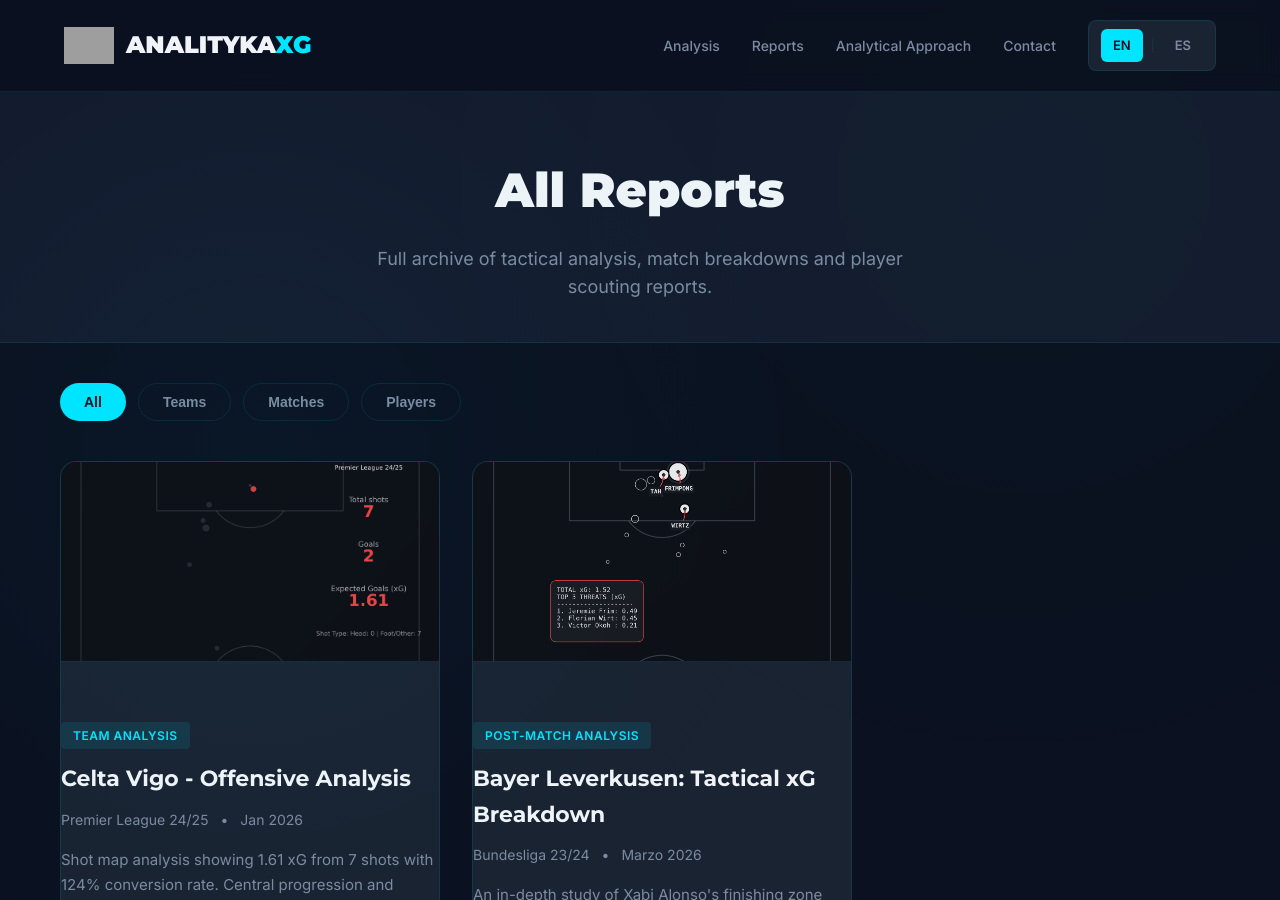
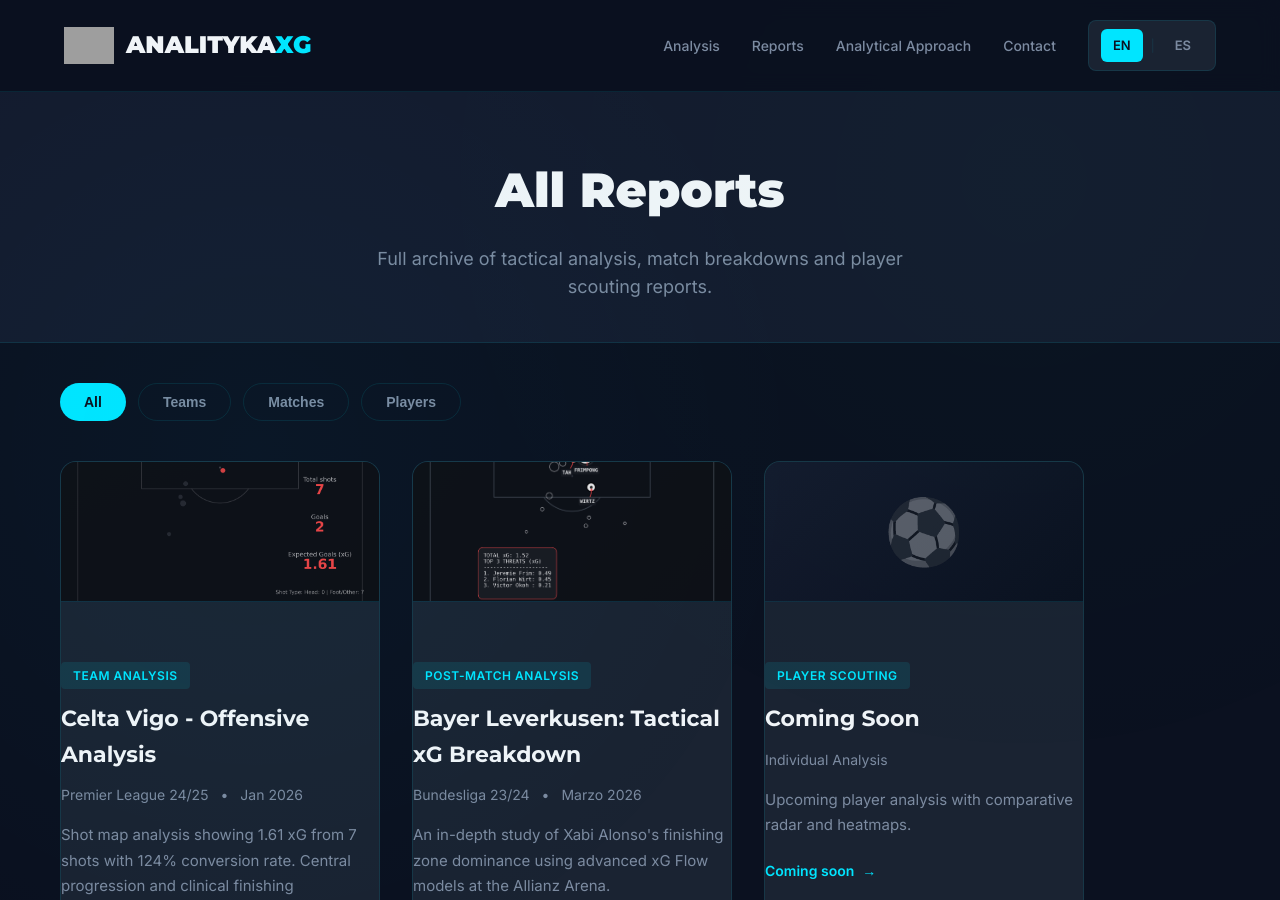
Before and after one commit to Fiallos77/analitykaXG, a Jekyll site: the page built from reports/index.md, in a window 1280 px wide and 900 px high. Built offline with Jekyll 4.4.1, drawn with Linux system fonts in a browser that asks for light colours; grey boxes are pictures that could not be loaded.

Commit message:
Update index.md

```diff
--- a/reports/index.md
+++ b/reports/index.md
@@ -22,11 +22,11 @@ lang: en
     </div>
 
     <!-- GRID -->
-    <div class="reports-grid" id="reports-grid" style="grid-template-columns: repeat(auto-fill, minmax(320px, 380px)); justify-content: start;">
+    <div class="reports-grid" id="reports-grid" style="display: grid; grid-template-columns: repeat(3, 320px); gap: 32px; justify-content: start;">
 
         <!-- Card: Celta Vigo -->
         <a href="{{ site.baseurl }}/reports/celta-vigo-offensive-analysis-2025" class="report-card" data-category="team">
-            <div class="report-thumbnail">
+            <div class="report-thumbnail" style="height: 140px;">
                 <img src="{{ site.baseurl }}/assets/images/celta-vigo-shot-map.png" alt="Celta Vigo Shot Map">
             </div>
             <div class="report-content">
@@ -42,7 +42,7 @@ lang: en
 
         <!-- Card: Bayer Leverkusen -->
         <a href="{{ site.baseurl }}/reports/BayerLeverkusenvsBayernMunich" class="report-card" data-category="match">
-            <div class="report-thumbnail">
+            <div class="report-thumbnail" style="height: 140px;">
                 <img src="{{ site.baseurl }}/assets/images/shot_map_final_leverkusen.png" alt="Leverkusen Shot Map">
             </div>
             <div class="report-content">
@@ -58,7 +58,7 @@ lang: en
 
         <!-- Card: Coming Soon - Players -->
         <a href="#" class="report-card" data-category="player">
-            <div class="report-thumbnail">
+            <div class="report-thumbnail" style="height: 140px;">
                 <div style="font-size: 64px; color: var(--accent-cyan); opacity: 0.3;">⚽</div>
             </div>
             <div class="report-content">
```
